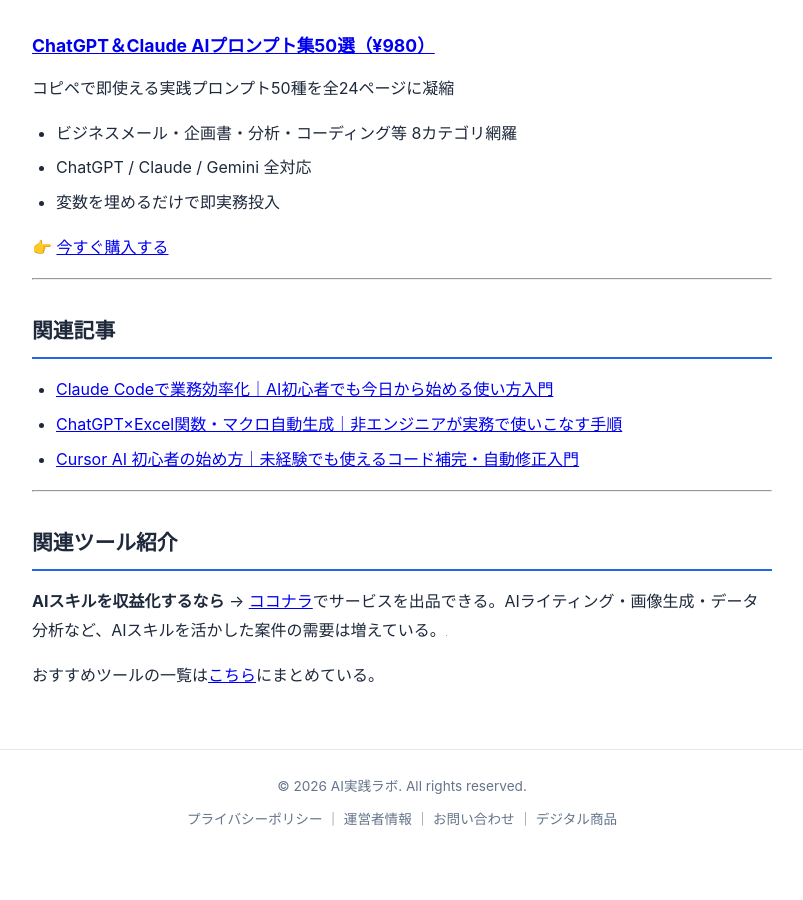
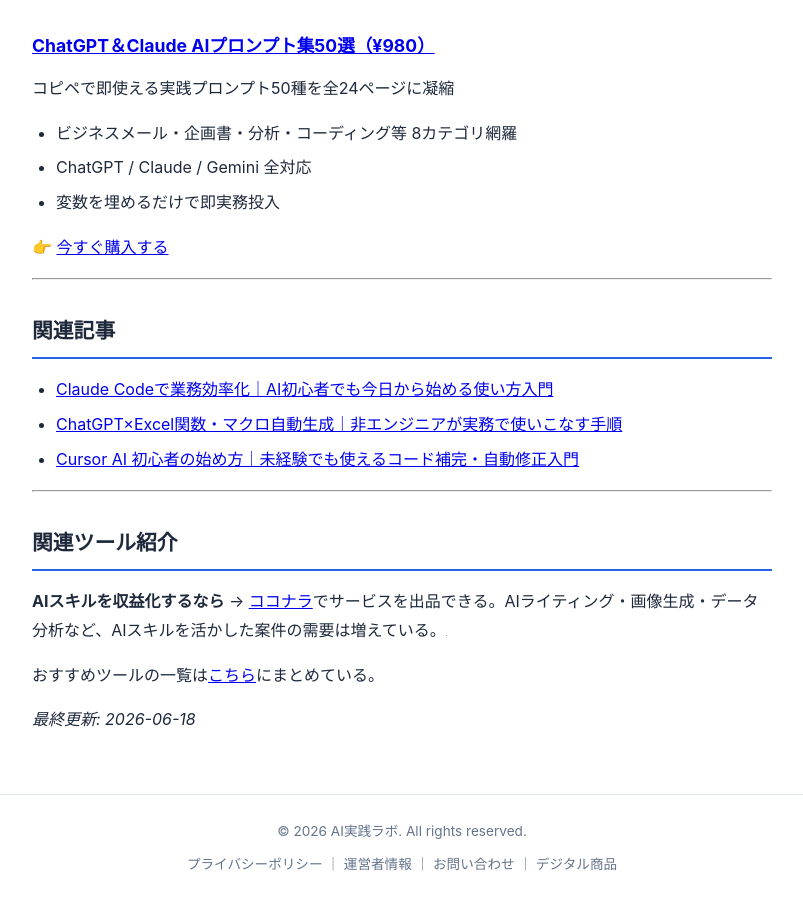
Before and after one commit to toto2014jp-prog/toto2014jp, a Jekyll site: the page built from _posts/2026-05-26-Cursor-AI-Python自動生成非エンジニアが業務ファイル処理を丸投げする手順.md, in a window 1280 px wide and 900 px high, scrolled down 5632 px. Shown: the whole window, without its empty margins (238-1041 px from the left). Built offline with Jekyll 4.4.1, drawn with Linux system fonts in a browser that asks for light colours; before the commit the page ends 6487 px from its top, so only the background shows below that.

Commit message:
Auto-publish articles 2026-06-21 14:11

```diff
--- a/_posts/2026-05-26-Cursor-AI-Python自動生成非エンジニアが業務ファイル処理を丸投げする手順.md
+++ b/_posts/2026-05-26-Cursor-AI-Python自動生成非エンジニアが業務ファイル処理を丸投げする手順.md
@@ -3,6 +3,7 @@
 title: "Cursor AI Python自動生成｜非エンジニアが業務ファイル処理を丸投げする手順"
 date: 2026-05-26 09:05:38 +0900
 description: "PythonゼロでもCursor AIにCSV・Excel処理を丸投げできる手順を解説。環境構築から日本語ファイル対応・エラー修正まで非エンジニア向けに実例つきで紹介。"
+last_modified_at: 2026-06-18
 tags:
   - Cursor AI Python 自動生成 やり方
   - Cursor 非エンジニア ファイル処理 自動化
@@ -221,3 +222,5 @@
 
 
 おすすめツールの一覧は[こちら](/toto2014jp/recommended/)にまとめている。
+
+*最終更新: 2026-06-18*
```
Also changed, not shown: _posts/2026-05-26-Perplexity-AIでビジネスリサーチ競合調査レポートを30分で作る手順.md (+3 -0 lines).
